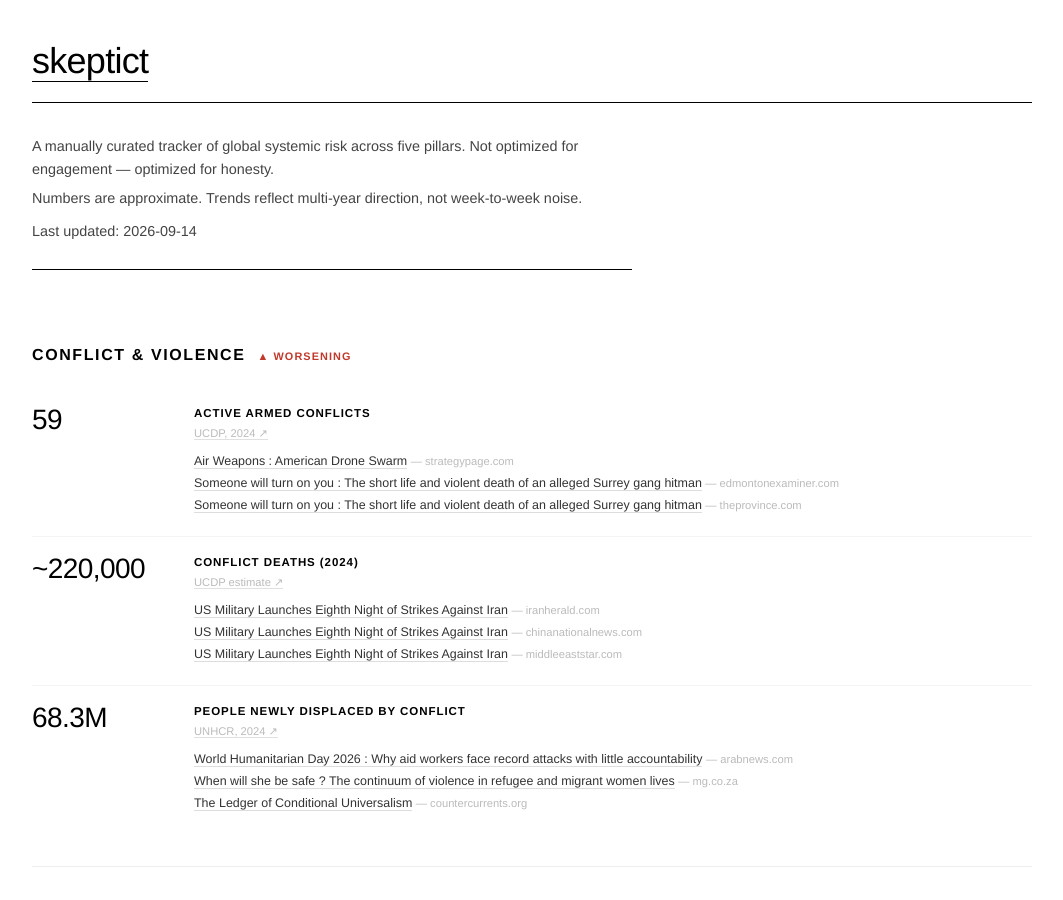
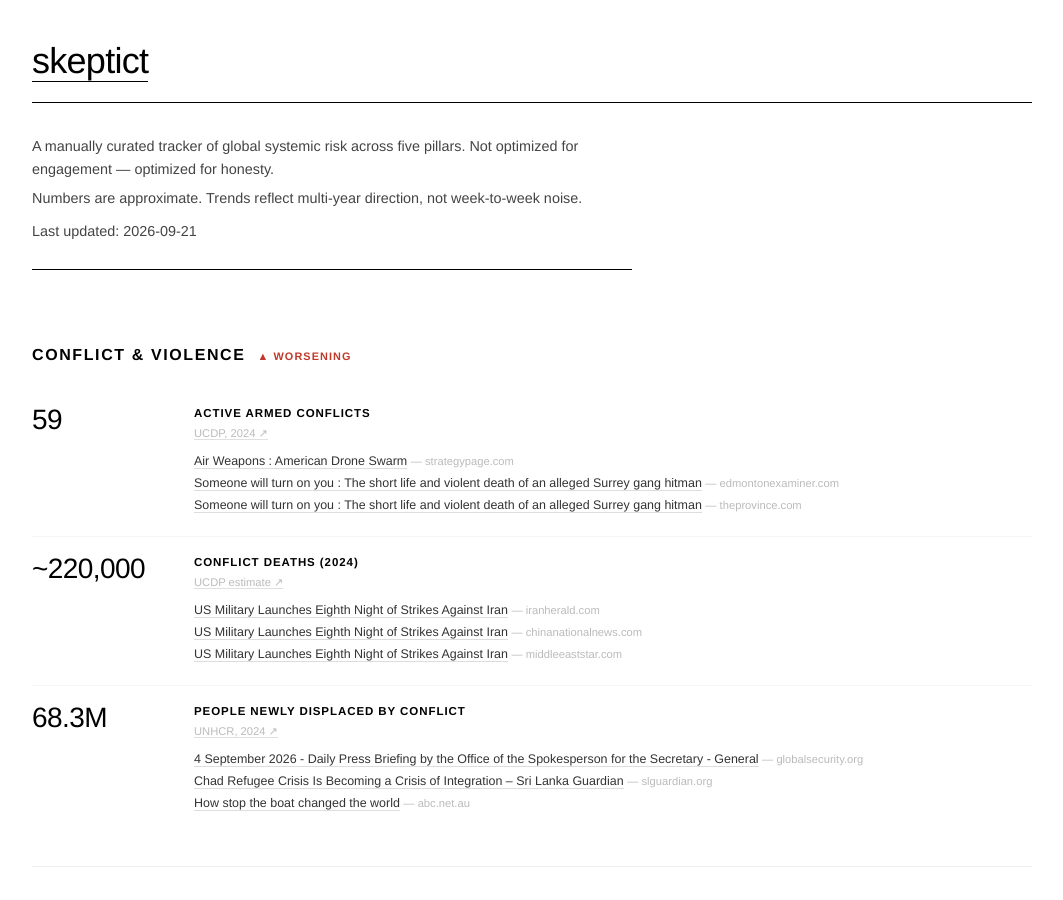
Before and after one commit to skeptict/skeptict.github.io, a Jekyll site: the page built from hellscape/index.html, in a window 1280 px wide and 900 px high. Shown: the whole window, without its empty margins (108-1171 px from the left). Built offline with Jekyll 4.4.1, drawn with Linux system fonts in a browser that asks for light colours.

Commit message:
auto: refresh hellscape articles [2026-09-21]

```diff
--- a/_data/hellscape.yml
+++ b/_data/hellscape.yml
@@ -1,4 +1,4 @@
-last_updated: '2026-09-14'
+last_updated: '2026-09-21'
 pillars:
 - name: Conflict & Violence
   id: conflict
@@ -42,17 +42,16 @@ pillars:
     source_url: https://www.unhcr.org/global-trends
     search_query: refugees displaced people conflict 2024 UNHCR
     articles:
-    - title: 'World Humanitarian Day 2026 : Why aid workers face record attacks with
-        little accountability'
-      url: https://www.arabnews.com/node/2655145/world
-      publication: arabnews.com
-    - title: When will she be safe ? The continuum of violence in refugee and migrant
-        women lives
-      url: https://mg.co.za/thought-leader/2026-08-18-when-will-she-be-safe-the-continuum-of-violence-in-refugee-and-migrant-women-s-lives/
-      publication: mg.co.za
-    - title: The Ledger of Conditional Universalism
-      url: https://countercurrents.org/2026/08/the-ledger-of-conditional-universalism/
-      publication: countercurrents.org
+    - title: 4 September 2026 - Daily Press Briefing by the Office of the Spokesperson
+        for the Secretary - General
+      url: https://www.globalsecurity.org/military/library/news/2026/09/mil-260904-unbrief01.htm
+      publication: globalsecurity.org
+    - title: Chad Refugee Crisis Is Becoming a Crisis of Integration – Sri Lanka Guardian
+      url: https://slguardian.org/chads-refugee-crisis-is-becoming-a-crisis-of-integration/
+      publication: slguardian.org
+    - title: How  stop the boat changed the world
+      url: https://www.abc.net.au/news/2026-08-26/tampa-affair-anniversary-refugee-asylum-policy-howard/106948294
+      publication: abc.net.au
 - name: Humanitarian Crisis
   id: humanitarian
   trend: up
```
